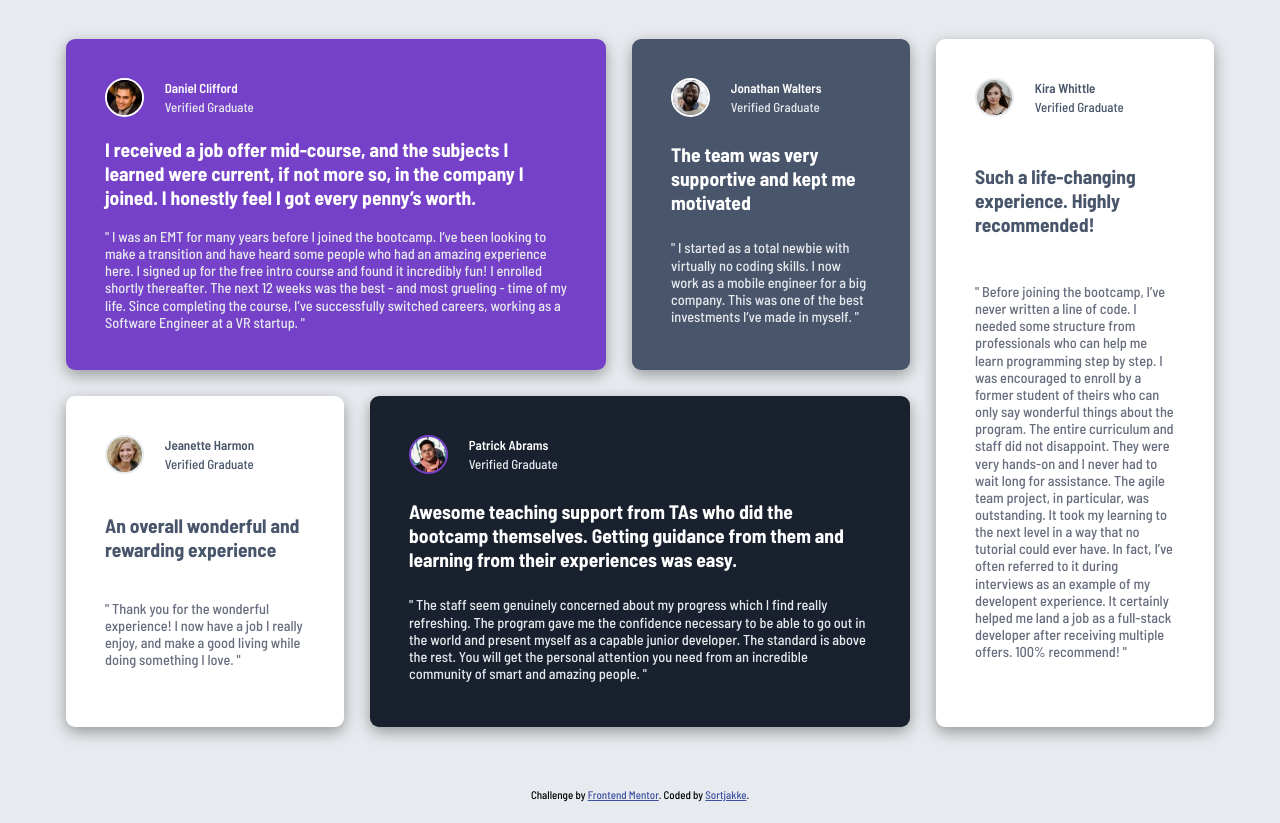
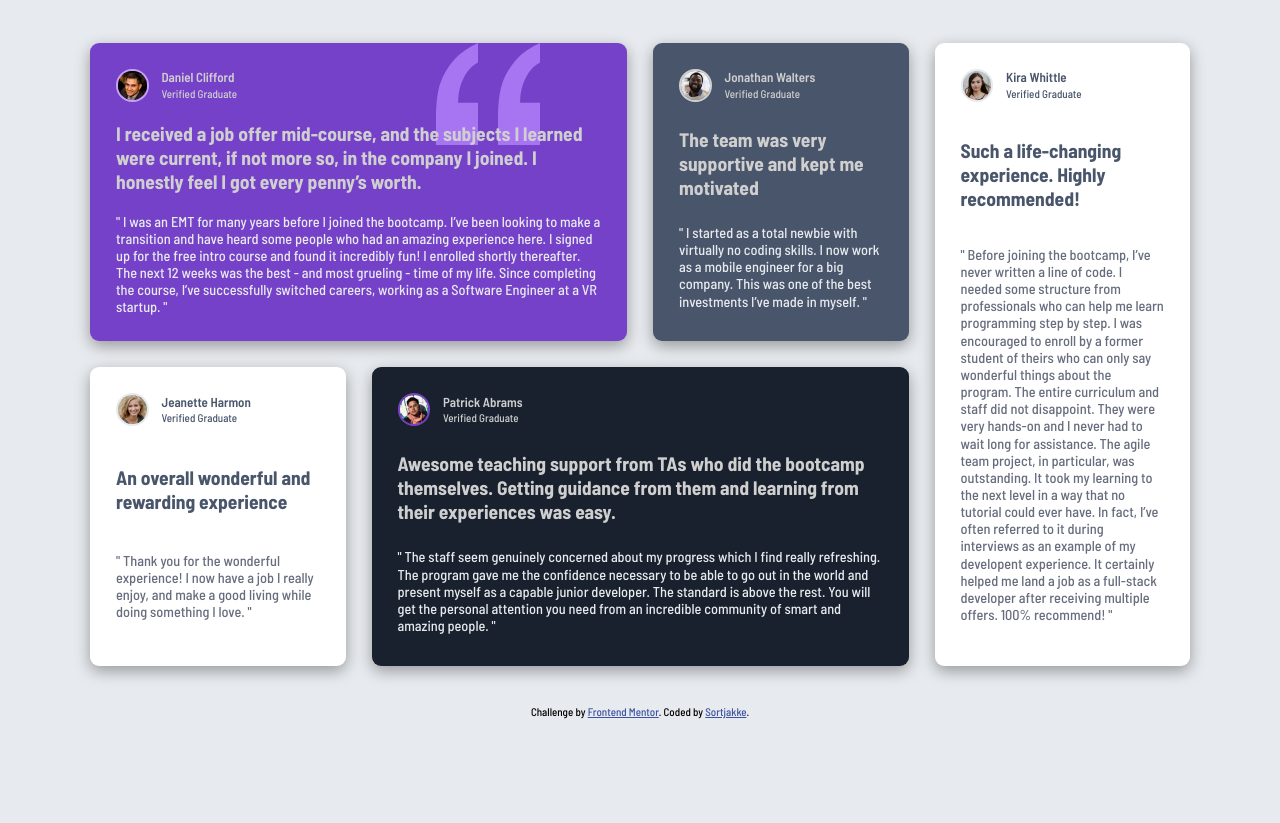
Before and after one commit to SortJakke/FM-Testimonial_grid, a plain HTML site: page index.html in a window 1280 px wide. After the commit the page ends 800 px from the top, so only its background shows below. Drawn offline with Linux system fonts and the light colour scheme.

Commit message:
adjusting some details

```diff
--- a/style.css
+++ b/style.css
@@ -24,33 +24,36 @@ body {
   font-family: var(--Family);
   font-size: 13px;
   font-weight: 500;
+
+  display: grid;
+  min-height: 100vh;
+  justify-content: center;
+  padding: 2em;
 }
 
 main {
   display: grid;
-  padding: 3em 2em;
   gap: 2em;
   justify-content: center;
 }
 .dark {
-  color: var(--White);
+  color: var(--Grey200);
 }
 .light {
   color: var(--Grey500);
 }
 
 .card {
-  max-width: 600px;
   display: grid;
-  padding: 3em;
+  padding: 2em;
   gap: 1.5em;
   border-radius: 0.7em;
 }
 .info {
-  width: 200px;
-  height: 3em;
+  width: 150px;
+  height: 2.5em;
   display: grid;
-  grid-template-columns: 1fr 3fr;
+  grid-template-columns: 2.5em 1fr;
   grid-template-rows: 1fr 1fr;
   column-gap: 1em;
   align-items: center;
@@ -65,8 +68,11 @@ main {
 .name {
   font-weight: 600;
 }
+.verified {
+  font-size: 0.85em;
+}
 .dark .verified {
-  color: var(--Grey100);
+  color: var(--Grey200);
 }
 .title {
   font-size: 1.5em;
@@ -90,7 +96,7 @@ main {
   background-color: var(--Purple500);
 }
 #Clifford img {
-  border-color: var(--Purple30);
+  border-color: var(--Purple300);
 }
 #Walters {
   background-color: var(--Grey500);
@@ -130,14 +136,18 @@ main {
 @media screen and (min-width: 1000px) {
   main {
     margin: auto;
-    max-width: 1200px;
+    max-width: 1100px;
     grid-template-columns: 1fr 1fr 1fr 1fr;
     grid-template-rows: 1fr 1fr;
+    padding: 0;
   }
   .card {
     box-shadow: rgba(0, 0, 0, 0.35) 0px 5px 15px;
   }
   #Clifford {
+    background-image: url(./images/bg-pattern-quotation.svg);
+    background-repeat: no-repeat;
+    background-position: 80% 0;
     grid-column: 1/ 3;
     grid-row: 1;
   }
```
